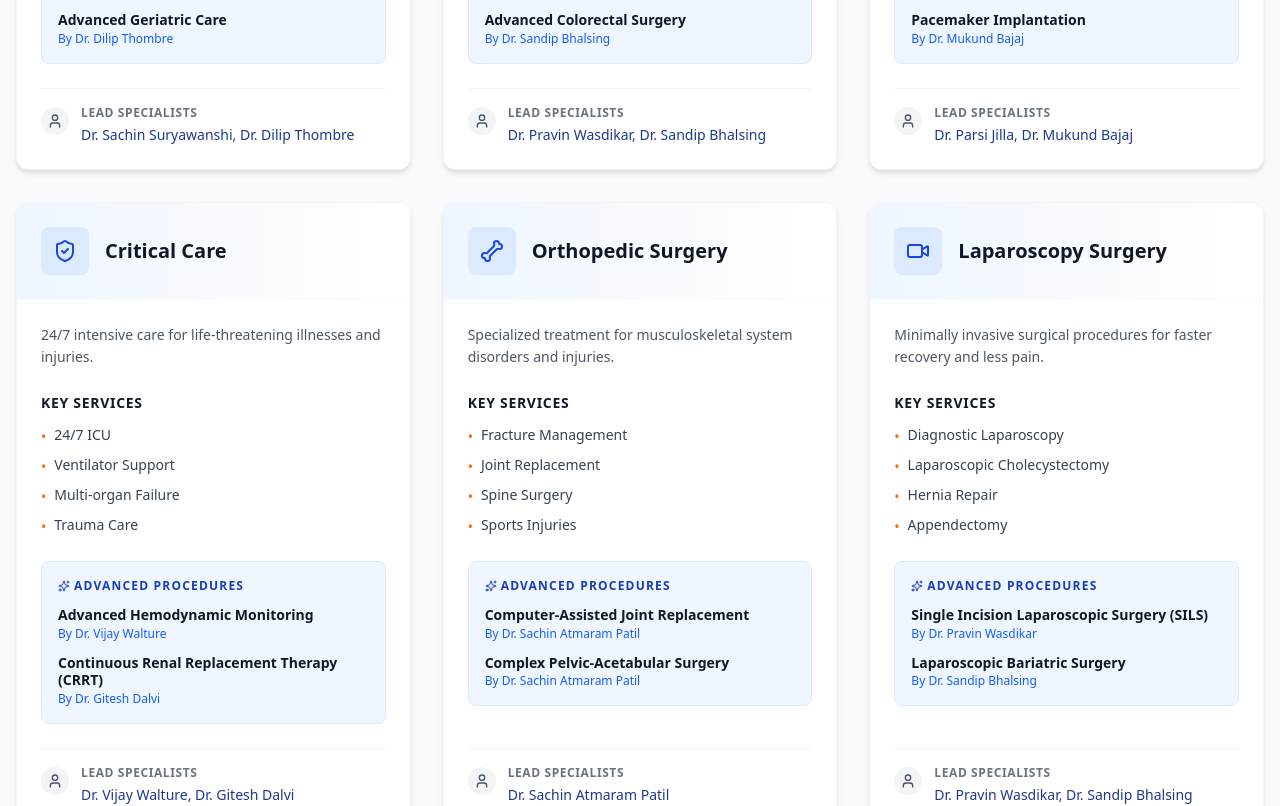
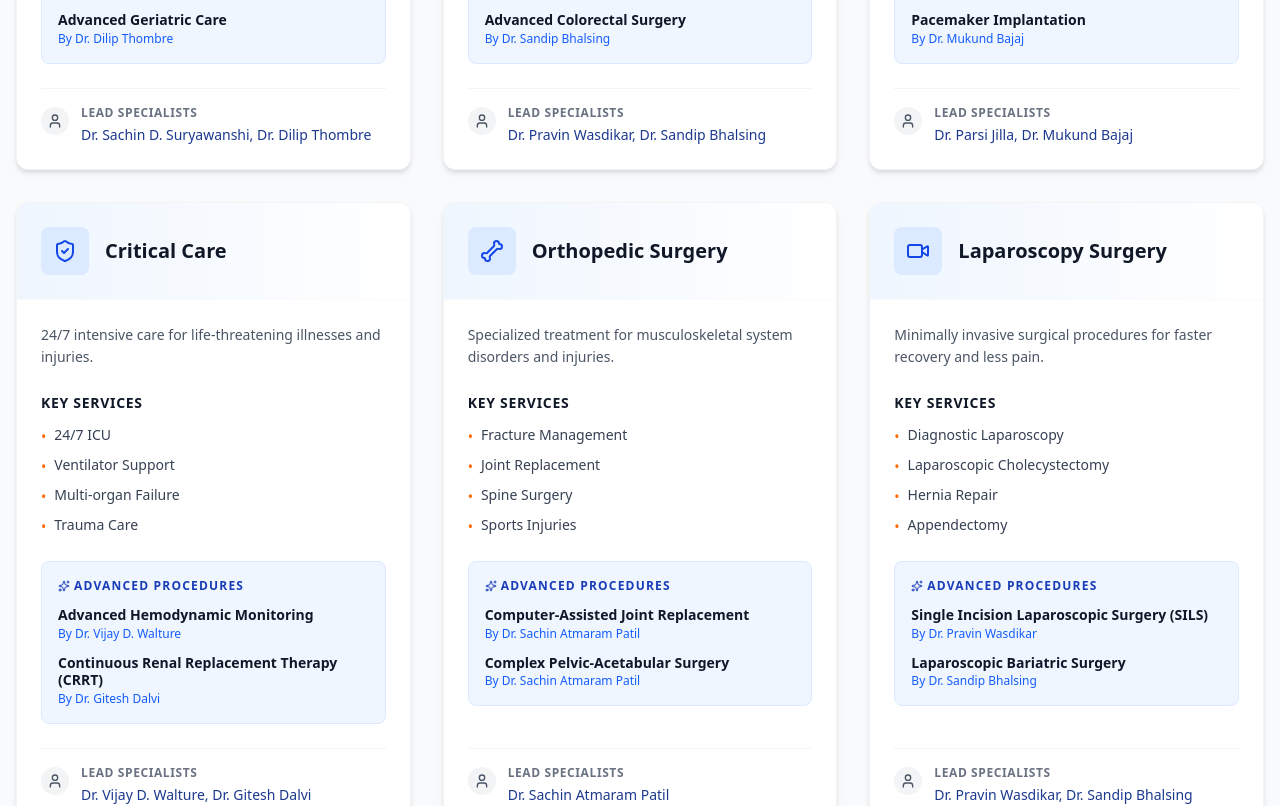
Before and after one commit to yogwalture/GHCCC, a React (Vite) app: page /departments in a window 1280 px wide. Shown: the part 940-1746 px from the top of the page. Built offline with nearby package versions, Linux system fonts and the light colour scheme.

Commit message:
refactor: update doctor names and credentials
Standardize naming conventions for Dr. Vijay D. Walture and Dr. Sachin D. Suryawanshi and update their professional specializations and qualifications across the application.

```diff
--- a/src/pages/Admin.tsx
+++ b/src/pages/Admin.tsx
@@ -64,7 +64,7 @@ const defaultPatients = [
     name: "Suresh Deshmukh",
     phone: "919422345678",
     email: "suresh.desh@gmail.com",
-    doctor: "Dr. Vijay Walture",
+    doctor: "Dr. Vijay D. Walture",
     reason: "Chronic Hypertension Check",
     date: new Date(Date.now() - 48 * 60 * 60 * 1000).toISOString().split("T")[0], // 2 days ago
     time: "12:00 PM",
@@ -1163,8 +1163,8 @@ export function Admin() {
                           className="w-full text-xs font-extrabold p-2.5 border border-gray-200 bg-white rounded-lg focus:ring-1 focus:ring-[#128C7E] focus:border-[#128C7E]"
                         >
                           <option>Dr. Gitesh Dalvi</option>
-                          <option>Dr. Vijay Walture</option>
-                          <option>Dr. Sachin Suryawanshi</option>
+                          <option>Dr. Vijay D. Walture</option>
+                          <option>Dr. Sachin D. Suryawanshi</option>
                           <option>Dr. Sachin Atmaram Patil</option>
                           <option>Dr. Dilip Thombre</option>
                         </select>
--- a/src/pages/BookAppointment.tsx
+++ b/src/pages/BookAppointment.tsx
@@ -4,8 +4,8 @@ import { motion, AnimatePresence } from "motion/react";
 
 const directors = [
   { id: "dr-gitesh", name: "Dr. Gitesh Dalvi", spec: "Physician Diabetologist & Intensivist" },
-  { id: "dr-vijay", name: "Dr. Vijay Walture", spec: "Physician Diabetologist & Intensivist" },
-  { id: "dr-sachin", name: "Dr. Sachin Suryawanshi", spec: "Physician Diabetologist & Intensivist" },
+  { id: "dr-vijay", name: "Dr. Vijay D. Walture", spec: "Chest Physician & Intensivist" },
+  { id: "dr-sachin", name: "Dr. Sachin D. Suryawanshi", spec: "Intervention Pulmonologist & Intensivist" },
   { id: "dr-sachin-patil", name: "Dr. Sachin Atmaram Patil", spec: "Consultant Joint Replacement, Arthroscopy & Orthopaedic Surgeon" },
   { id: "dr-rahul-ruikar", name: "Dr. Rahul Ruikar", spec: "Nephrology / Kidney Specialist (OPD 5:00 PM - 7:00 PM)" },
   { id: "dr-dilip", name: "Dr. Dilip Thombre", spec: "Physician Cardiologist, Diabetologist & Intensivist" },
--- a/src/pages/Departments.tsx
+++ b/src/pages/Departments.tsx
@@ -39,10 +39,10 @@ export function Departments() {
       description: "Comprehensive care for adult diseases, focusing on prevention, diagnosis, and treatment.",
       services: ["Fever & Infections", "Chronic Disease Management", "Hypertension", "Preventive Health Checks"],
       advancedProcedures: [
-        { name: "Complex Multi-system Disease Management", specialist: "Dr. Sachin Suryawanshi" },
+        { name: "Complex Multi-system Disease Management", specialist: "Dr. Sachin D. Suryawanshi" },
         { name: "Advanced Geriatric Care", specialist: "Dr. Dilip Thombre" }
       ],
-      leadDoctor: "Dr. Sachin Suryawanshi, Dr. Dilip Thombre"
+      leadDoctor: "Dr. Sachin D. Suryawanshi, Dr. Dilip Thombre"
     },
     {
       name: "General Surgery",
@@ -72,10 +72,10 @@ export function Departments() {
       description: "24/7 intensive care for life-threatening illnesses and injuries.",
       services: ["24/7 ICU", "Ventilator Support", "Multi-organ Failure", "Trauma Care"],
       advancedProcedures: [
-        { name: "Advanced Hemodynamic Monitoring", specialist: "Dr. Vijay Walture" },
+        { name: "Advanced Hemodynamic Monitoring", specialist: "Dr. Vijay D. Walture" },
         { name: "Continuous Renal Replacement Therapy (CRRT)", specialist: "Dr. Gitesh Dalvi" }
       ],
-      leadDoctor: "Dr. Vijay Walture, Dr. Gitesh Dalvi"
+      leadDoctor: "Dr. Vijay D. Walture, Dr. Gitesh Dalvi"
     },
     {
       name: "Orthopedic Surgery",
@@ -139,10 +139,10 @@ export function Departments() {
       description: "Specialized care for the management and prevention of diabetes and its complications.",
       services: ["Type 1 & 2 Diabetes", "Diabetic Foot Care", "Insulin Therapy", "Dietary Counseling"],
       advancedProcedures: [
-        { name: "Continuous Glucose Monitoring (CGM)", specialist: "Dr. Sachin Suryawanshi" },
+        { name: "Continuous Glucose Monitoring (CGM)", specialist: "Dr. Sachin D. Suryawanshi" },
         { name: "Insulin Pump Therapy", specialist: "Dr. Dilip Thombre" }
       ],
-      leadDoctor: "Dr. Sachin Suryawanshi, Dr. Dilip Thombre"
+      leadDoctor: "Dr. Sachin D. Suryawanshi, Dr. Dilip Thombre"
     },
     {
       name: "Psychiatry & Neuropsychiatry",
--- a/src/pages/Doctors.tsx
+++ b/src/pages/Doctors.tsx
@@ -23,11 +23,11 @@ export function Doctors() {
       availability: "Mon - Sat: 10:00 AM - 2:00 PM, 6:00 PM - 9:00 PM"
     },
     {
-      name: "Dr. Vijay Walture",
-      specialty: "Medicine & Critical Care Consultant",
-      qualifications: "MBBS, TDD, D.Cardiology, Member of ACC",
+      name: "Dr. Vijay D. Walture",
+      specialty: "Chest Physician & Intensivist",
+      qualifications: "MBBS, DTCD (CPS Mumbai)",
       role: "Director",
-      description: "Specialist in Cardiology and Critical Care. Dedicated to providing advanced cardiac care and managing intensive care units.",
+      description: "Director - Gajanan Hospital and Critical Care Centre, Garkheda / Bajajnagar. Expert Chest Physician and Intensivist specialized in critical care and respiratory medicine.",
       availability: "Mon - Sat: 11:00 AM - 3:00 PM, 7:00 PM - 10:00 PM"
     },
     {
--- a/src/pages/MedicalRep.tsx
+++ b/src/pages/MedicalRep.tsx
@@ -158,8 +158,8 @@ export function MedicalRep() {
 
   const mrDoctors = [
     { id: "dr-gitesh", name: "Dr. Gitesh Dalvi", desc: "Director - Medicine & Critical Care", schedule: "Tuesdays (1:30 PM to 2:00 PM)", timeSlot: "1:30 PM - 2:00 PM", callDay: "Tuesday" },
-    { id: "dr-vijay", name: "Dr. Vijay Walture", desc: "Director - Medicine & Critical Care", schedule: "Fridays (2:30 PM to 3:00 PM)", timeSlot: "2:30 PM - 3:00 PM", callDay: "Friday" },
-    { id: "dr-sachin-s", name: "Dr. Sachin Suryawanshi", desc: "Director - Medicine & Critical Care", schedule: "Fridays (3:00 PM to 3:30 PM)", timeSlot: "3:00 PM - 3:30 PM", callDay: "Friday" },
+    { id: "dr-vijay", name: "Dr. Vijay D. Walture", desc: "Director - Chest Physician & Intensivist", schedule: "Fridays (2:30 PM to 3:00 PM)", timeSlot: "2:30 PM - 3:00 PM", callDay: "Friday" },
+    { id: "dr-sachin-s", name: "Dr. Sachin D. Suryawanshi", desc: "Director - Intervention Pulmonologist & Intensivist", schedule: "Fridays (3:00 PM to 3:30 PM)", timeSlot: "3:00 PM - 3:30 PM", callDay: "Friday" },
     { id: "dr-sachin-patil", name: "Dr. Sachin Atmaram Patil", desc: "Consultant - Orthopaedic Department", schedule: "1st Thursday of Month (3:00 PM to 3:30 PM)", timeSlot: "3:00 PM - 3:30 PM", callDay: "1st Thursday" },
     { id: "dr-rahul-ruikar", name: "Dr. Rahul Ruikar", desc: "Consultant - Nephrology (Kidney Specialist)", schedule: "Mondays to Saturdays (5:00 PM to 7:00 PM)", timeSlot: "5:00 PM - 7:00 PM", callDay: "Prior Appointment" },
     { id: "dr-dilip", name: "Dr. Dilip Thombre", desc: "Director - Medicine & Critical Care", schedule: "Special permission only", timeSlot: "Special Request Slot", callDay: "Prior Appointment" },
```
